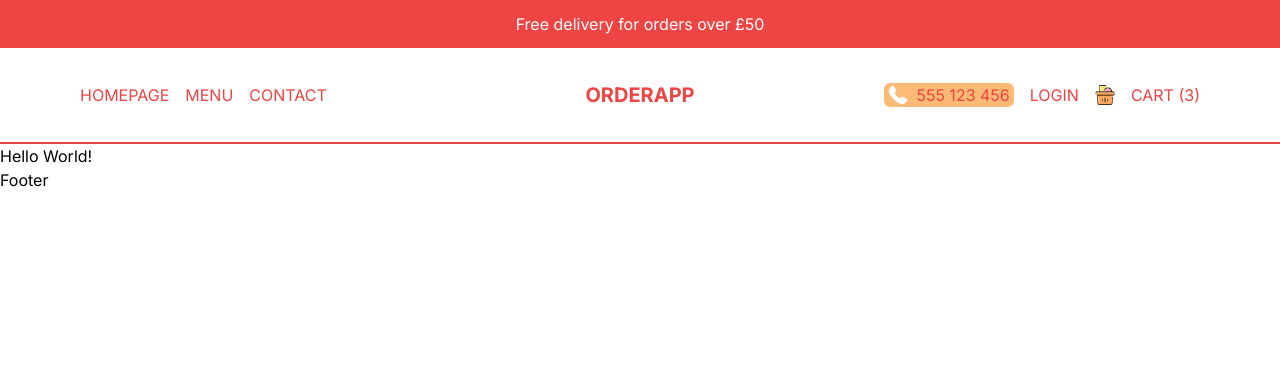
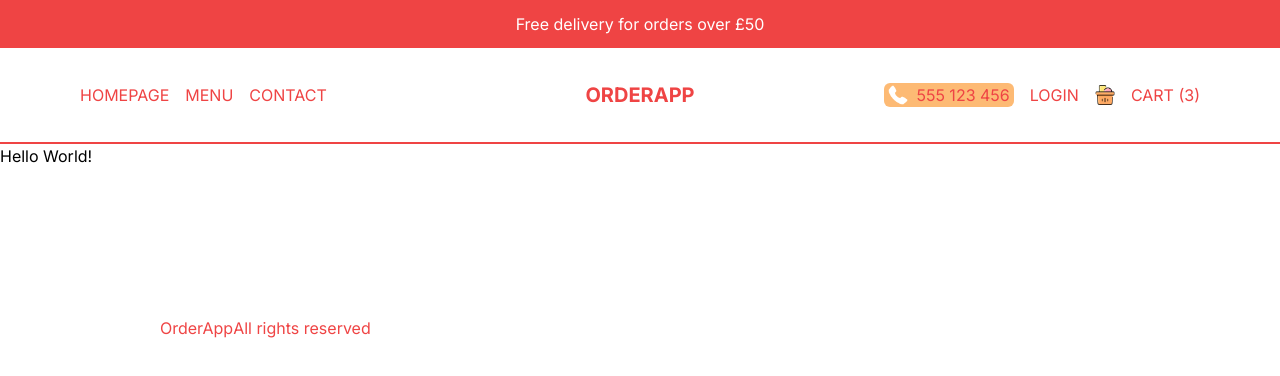
Before and after one commit to Akwei001/OrderApp, a Next.js app: page / in a window 1280 px wide. Shown: the top 376 px of the page. Built offline with nearby package versions, Linux system fonts and the light colour scheme.

Commit message:
footer styling

```diff
--- a/src/components/Footer.tsx
+++ b/src/components/Footer.tsx
@@ -1,8 +1,14 @@
+import Link from 'next/link'
 import React from 'react'
 
 const Footer = () => {
   return (
-    <div>Footer</div>
+    <div className ="h-12 md:h-24 p-4 lg:p-20 xl:p-40 text-red-500 flex items-center justify between">
+      <Link href="/">
+      OrderApp
+    </Link>
+    <p>All rights reserved</p>
+    </div>
   )
 }
 
```
